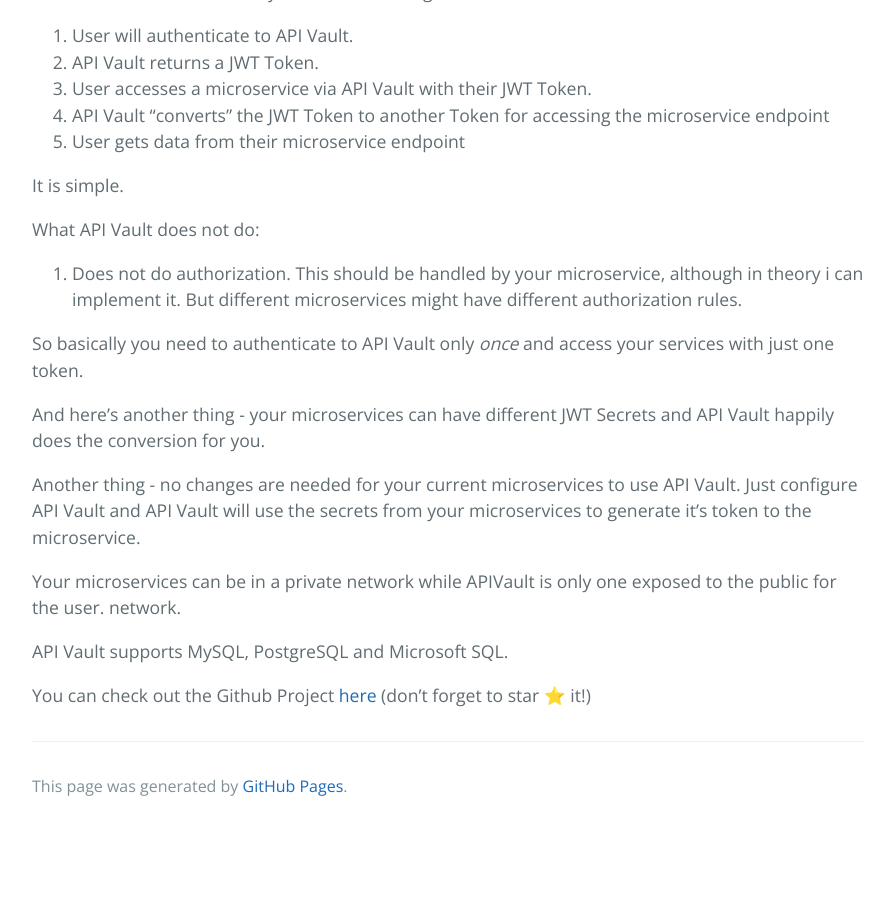
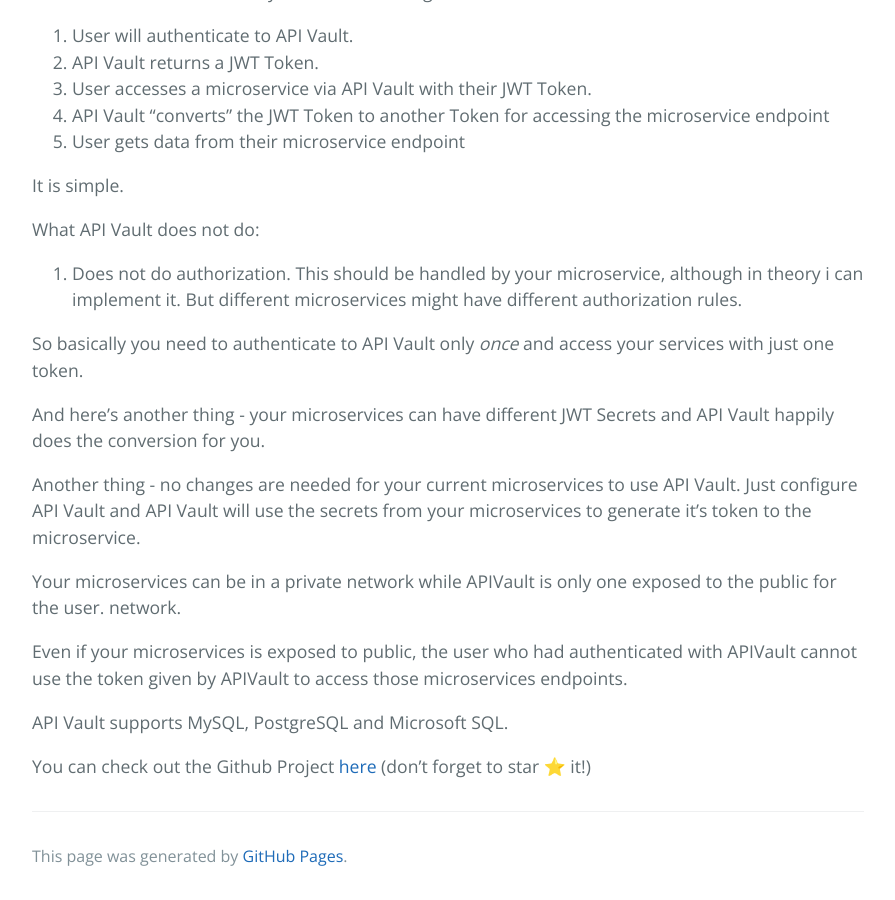
Before and after one commit to muhammadn/muhammadn.github.io, a Jekyll site: the page built from _posts/2019-03-22-introducing-api-vault.md, in a window 1280 px wide and 900 px high, scrolled down 1485 px. Shown: the whole window, without its empty margins (192-1087 px from the left). Built offline with Jekyll 4.4.1, drawn with Linux system fonts in a browser that asks for light colours; before the commit the page ends 2315 px from its top, so only the background shows below that.

Commit message:
more info

```diff
--- a/_posts/2019-03-22-introducing-api-vault.md
+++ b/_posts/2019-03-22-introducing-api-vault.md
@@ -53,6 +53,8 @@ and API Vault will use the secrets from your microservices to generate it's toke
 Your microservices can be in a private network while APIVault is only one exposed to the public for the user.
 network.
 
+Even if your microservices is exposed to public, the user who had authenticated with APIVault cannot use the token
+given by APIVault to access those microservices endpoints.
 
 API Vault supports MySQL, PostgreSQL and Microsoft SQL.
 
```
